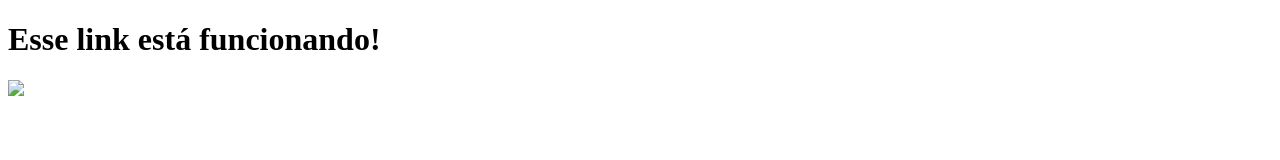
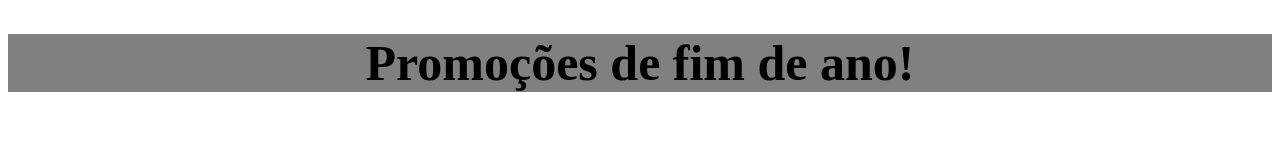
Before and after one commit to JeanKevin15/Invasor-game, a plain HTML site: page seguimento.html in a window 1280 px wide. Drawn offline with Linux system fonts and the light colour scheme.

Commit message:
seguimento.html

```diff
--- a/seguimento.html
+++ b/seguimento.html
@@ -4,9 +4,23 @@
     <meta charset="UTF-8">
     <meta name="viewport" content="width=device-width, initial-scale=1.0">
     <title>Direcionamento do link</title>
+    <style type="text/css">
+
+
+        .comeco{
+            font-size:50px;
+            text-align:center;
+            background-color: gray;
+        }
+
+
+    </style>
+
+
 </head>
 <body>
-    <h1>Esse link está funcionando!</h1>
-    <img src="pacman.png" width="500">
+    <div class="comeco">
+     <h1 class="comeco">Promoções de fim de ano!</h1>
+    </div>
 </body>
 </html>
```
